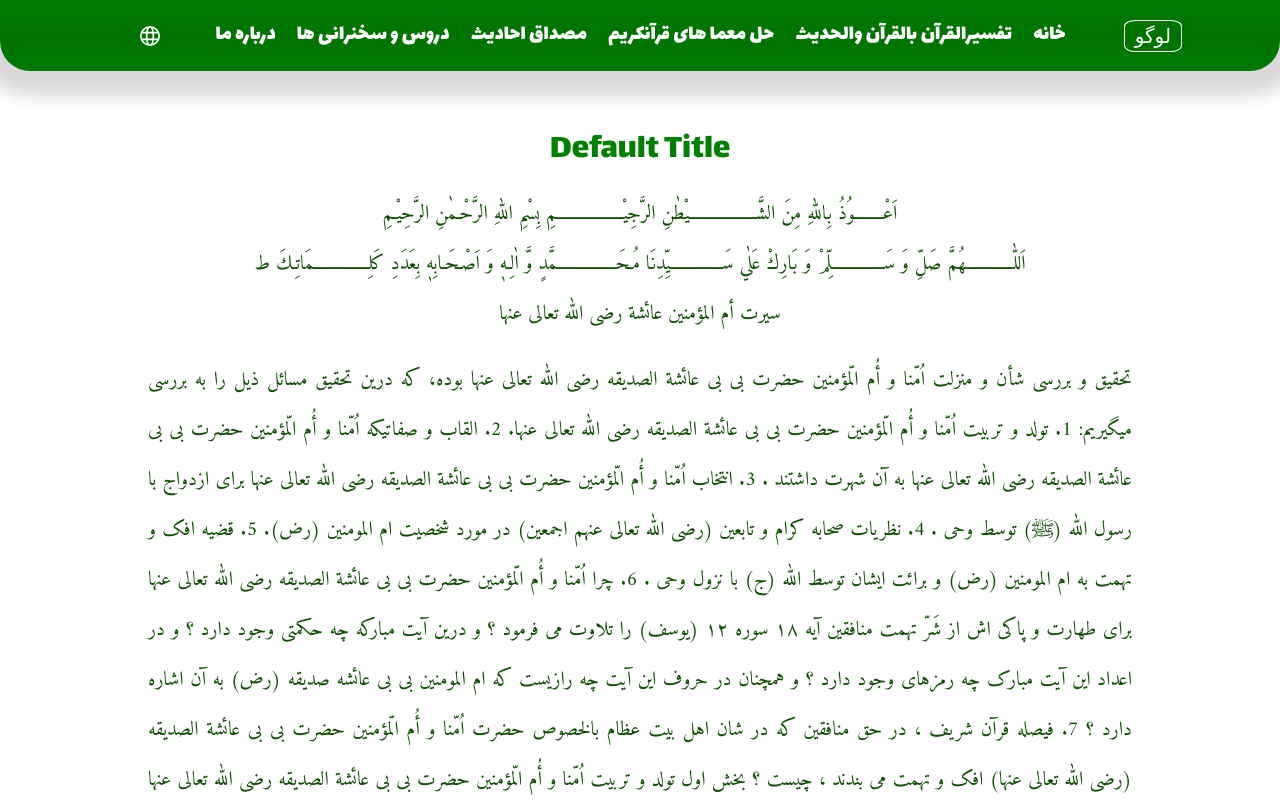
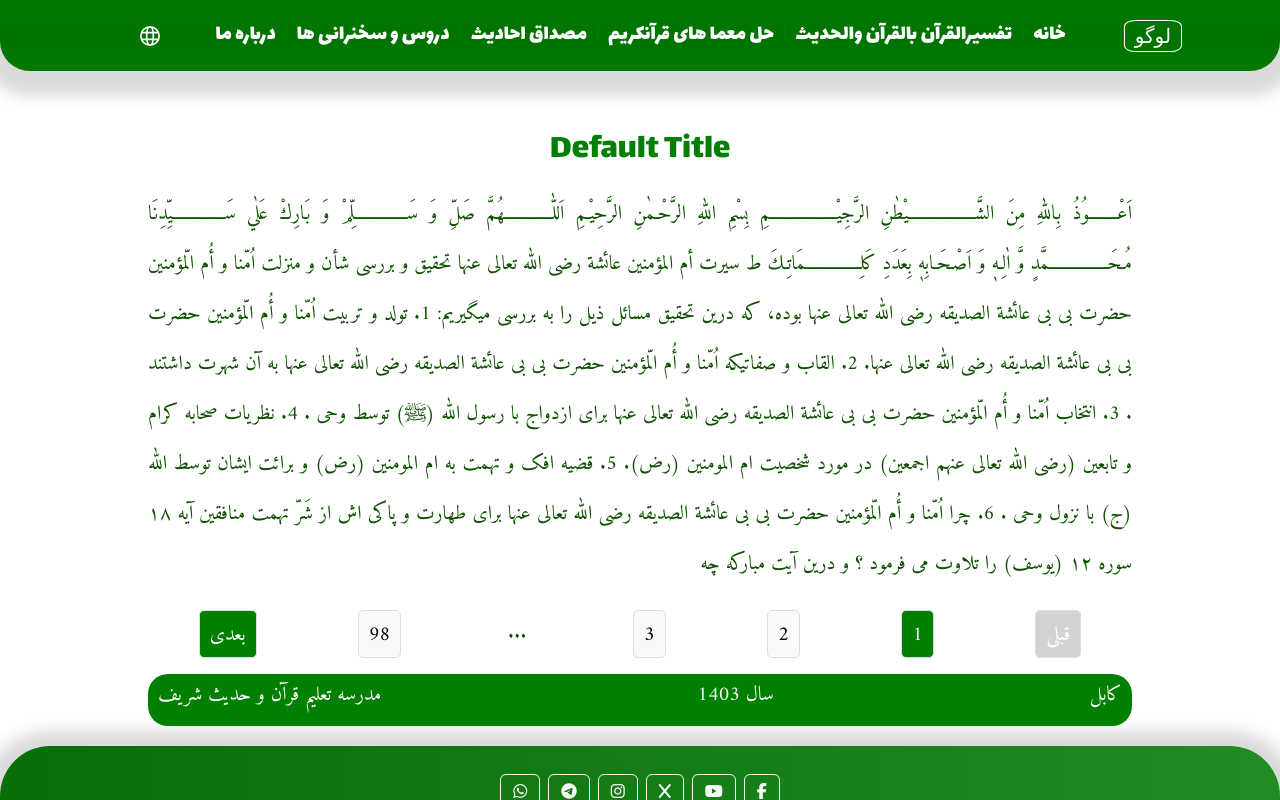
Before and after one commit to jamalnaserhabibi/ejaz_e-quran, a React (Vite) app: page /taqrirView in a window 1280 px wide. Shown: the top 800 px of the page. Built offline with nearby package versions, Linux system fonts and the light colour scheme; a web font is replaced by a local one.

Commit message:
pagination applied

```diff
--- a/src/components/files/first.jsx
+++ b/src/components/files/first.jsx
@@ -1,20 +1,123 @@
-import React from "react";
-const first = () => {
+// import React from "react";
+import React, { useState } from 'react';
+
+const TextPagination = ({ text, wordsPerPage }) => {
+  const [currentPage, setCurrentPage] = useState(0);
+
+  // Split the text into chunks
+  const textChunks = text.match(new RegExp(`(?:\\S+\\s+){1,${wordsPerPage}}`, 'g')) || [text];
+  const totalPages = textChunks.length;
+
+  // Function to generate pagination buttons with ellipsis
+  const generatePageNumbers = () => {
+    const pages = [];
+    const maxVisiblePages = 5; // Number of visible page buttons (including ellipsis)
+    const half = Math.floor(maxVisiblePages / 2);
+
+    if (totalPages <= maxVisiblePages) {
+      for (let i = 0; i < totalPages; i++) pages.push(i);
+    } else {
+      if (currentPage <= half) {
+        // Show first pages and ellipsis
+        for (let i = 0; i < maxVisiblePages - 2; i++) pages.push(i);
+        pages.push('ellipsis');
+        pages.push(totalPages - 1);
+      } else if (currentPage >= totalPages - half - 1) {
+        // Show last pages and ellipsis
+        pages.push(0);
+        pages.push('ellipsis');
+        for (let i = totalPages - (maxVisiblePages - 2); i < totalPages; i++) pages.push(i);
+      } else {
+        // Show ellipsis on both sides
+        pages.push(0);
+        pages.push('ellipsis');
+        for (let i = currentPage - half + 1; i <= currentPage + half - 1; i++) pages.push(i);
+        pages.push('ellipsis');
+        pages.push(totalPages - 1);
+      }
+    }
+
+    return pages;
+  };
+
+  // Navigation functions
+  const goToPage = (page) => {
+    if (typeof page === 'number') setCurrentPage(page);
+  };
+
+  const goToNextPage = () => {
+    if (currentPage < totalPages - 1) setCurrentPage(currentPage + 1);
+  };
+
+  const goToPreviousPage = () => {
+    if (currentPage > 0) setCurrentPage(currentPage - 1);
+  };
+
   return (
     <div>
-      <p style={{ textAlign: "center" }}>
-        {" "}
+      <div style={{ marginBottom: '20px' }}>
+        {textChunks[currentPage]}
+      </div>
+      <div style={{ display: 'flex',height:'3rem', alignItems: 'center',width:'100%', justifyContent: 'space-around' }}>
+        <button onClick={goToPreviousPage} disabled={currentPage === 0}
+         style={{
+          height:'100%',
+          padding: '0px 10px',
+          backgroundColor: currentPage? 'green' : 'lightgray',
+          color:  'white',
+          border: '1px solid #ddd',
+          borderRadius: '5px',
+          cursor: 'pointer',
+        }}>
+         قبلی
+        </button>
+        {generatePageNumbers().map((page, index) =>
+          page === 'ellipsis' ? (
+            <span key={index} style={{ padding: '5px' }}>...</span>
+          ) : (
+            <button
+              key={index}
+              onClick={() => goToPage(page)}
+              style={{
+                height:'100%',
+                padding: '0px 10px',
+                backgroundColor: currentPage === page ? 'green' : '#f8f9fa',
+                color: currentPage === page ? '#fff' : '#000',
+                border: '1px solid #ddd',
+                borderRadius: '5px',
+                cursor: 'pointer',
+              }}
+            >
+              {page + 1}
+            </button>
+          )
+        )}
+        <button style={{
+          height:'100%',
+          padding: '0px 10px',
+          backgroundColor: !(currentPage === totalPages - 1) ? 'green' : 'lightgray',
+
+          color:  'white',
+          border: '1px solid #ddd',
+          borderRadius: '5px',
+          cursor: 'pointer',
+        }} onClick={goToNextPage} disabled={currentPage === totalPages - 1}>
+          بعدی
+        </button>
+      </div>
+    </div>
+  );
+};
+
+const first = () => {
+  const largeText =
+    `
     اَعْــــــــوُذُ بِاللّٰهِ مِنَ الشَّــــــــــــــــــيْطٰنِ
          الرَّجِيْــــــــــــــــــمِ بِسْمِ اللّٰهِ الرَّحْـمٰنِ الرَّحِيْـمِ
-        <br />
   اَللّٰـــــــــــــهُمَّ صَلِّ وَ سَــــــــــــــلِّمْ وَ بَارِكْ عَلٰي
          سَــــــــــــــيِّدِنَا مُـحَــــــــــــــــمَّدٍ وَّ اٰلِـهٖ وَ
          اَصْـحَـابِهٖ بِعَدَدِ كَلِـــــــــــــــمَاتِـكَ ط
-        <br />
            سیرت أم المؤمنين عائشة رضی الله تعالی عنها
-        <br />
-      </p>
-      <p>
         تحقیق و بررسی شأن و منزلت اُمّنا و أُم الّمؤمنين حضرت بی بی عائشة
         الصدیقه رضی الله تعالی عنها بوده، که درین تحقیق مسائل ذیل را به بررسی
         میگیریم: 1. تولد و تربیت اُمّنا و أُم الّمؤمنين حضرت بی بی عائشة الصدیقه
@@ -1446,10 +1549,9 @@ const first = () => {
         بر مبنای همین آیات فوق علماء امت تماماً اجماع بر کافر بودن شخص دارند که
         بر ام المومنین حضرت عائشه (رض) تهمت و افک می بندند و ناسزا میگویند. مصنف
         شیخ احمد الافغانی الحمد لله والصلاة والسلام على رسول الله (صلى الله عليه
-        وسلم ) سندنا و شفيعنا و حبيبنا و حبيب رب العالمين .
-      </p>
-    </div>
-  );
+        وسلم ) سندنا و شفيعنا و حبيبنا و حبيب رب العالمين .`;
+
+  return <TextPagination text={largeText} wordsPerPage={200} />;
 };
 
 export default first;
--- a/src/components/files/second.jsx
+++ b/src/components/files/second.jsx
@@ -1,15 +1,123 @@
-import React from "react";
+import React, { useState } from 'react';
+
+const TextPagination = ({ text, wordsPerPage }) => {
+  const [currentPage, setCurrentPage] = useState(0);
+
+  // Split the text into chunks
+  const textChunks = text.match(new RegExp(`(?:\\S+\\s+){1,${wordsPerPage}}`, 'g')) || [text];
+  const totalPages = textChunks.length;
+
+  // Function to generate pagination buttons with ellipsis
+  const generatePageNumbers = () => {
+    const pages = [];
+    const maxVisiblePages = 5; // Number of visible page buttons (including ellipsis)
+    const half = Math.floor(maxVisiblePages / 2);
+
+    if (totalPages <= maxVisiblePages) {
+      for (let i = 0; i < totalPages; i++) pages.push(i);
+    } else {
+      if (currentPage <= half) {
+        // Show first pages and ellipsis
+        for (let i = 0; i < maxVisiblePages - 2; i++) pages.push(i);
+        pages.push('ellipsis');
+        pages.push(totalPages - 1);
+      } else if (currentPage >= totalPages - half - 1) {
+        // Show last pages and ellipsis
+        pages.push(0);
+        pages.push('ellipsis');
+        for (let i = totalPages - (maxVisiblePages - 2); i < totalPages; i++) pages.push(i);
+      } else {
+        // Show ellipsis on both sides
+        pages.push(0);
+        pages.push('ellipsis');
+        for (let i = currentPage - half + 1; i <= currentPage + half - 1; i++) pages.push(i);
+        pages.push('ellipsis');
+        pages.push(totalPages - 1);
+      }
+    }
+
+    return pages;
+  };
+
+  // Navigation functions
+  const goToPage = (page) => {
+    if (typeof page === 'number') setCurrentPage(page);
+  };
+
+  const goToNextPage = () => {
+    if (currentPage < totalPages - 1) setCurrentPage(currentPage + 1);
+  };
+
+  const goToPreviousPage = () => {
+    if (currentPage > 0) setCurrentPage(currentPage - 1);
+  };
+
+  return (
+    <div>
+      <div style={{ marginBottom: '20px' }}>
+        {textChunks[currentPage]}
+      </div>
+      <div style={{ display: 'flex',height:'3rem', alignItems: 'center',width:'100%', justifyContent: 'space-around' }}>
+        <button onClick={goToPreviousPage} disabled={currentPage === 0}
+         style={{
+          height:'100%',
+          padding: '0px 10px',
+          backgroundColor: currentPage? 'green' : 'lightgray',
+          color:  'white',
+          border: '1px solid #ddd',
+          borderRadius: '5px',
+          cursor: 'pointer',
+        }}>
+         قبلی
+        </button>
+        {generatePageNumbers().map((page, index) =>
+          page === 'ellipsis' ? (
+            <span key={index} style={{ padding: '5px' }}>...</span>
+          ) : (
+            <button
+              key={index}
+              onClick={() => goToPage(page)}
+              style={{
+                height:'100%',
+                padding: '0px 10px',
+                backgroundColor: currentPage === page ? 'green' : '#f8f9fa',
+                color: currentPage === page ? '#fff' : '#000',
+                border: '1px solid #ddd',
+                borderRadius: '5px',
+                cursor: 'pointer',
+              }}
+            >
+              {page + 1}
+            </button>
+          )
+        )}
+        <button style={{
+          height:'100%',
+          padding: '0px 10px',
+          backgroundColor: !(currentPage === totalPages - 1) ? 'green' : 'lightgray',
+
+          color:  'white',
+          border: '1px solid #ddd',
+          borderRadius: '5px',
+          cursor: 'pointer',
+        }} onClick={goToNextPage} disabled={currentPage === totalPages - 1}>
+          بعدی
+        </button>
+      </div>
+    </div>
+  );
+};
+
+
 const first = () => {
-  return (
-    <div >
-<p style={{textAlign:'center'}}>
+  const largeText =
+  `
+
     اَعْــــــــوُذُ بِاللّٰهِ مِنَ الشَّــــــــــــــــــيْطٰنِ الرَّجِيْــــــــــــــــــمِ
 بِسْمِ اللّٰهِ الرَّحْـمٰنِ الرَّحِيْـمِ
 <br />
 اَللّٰــــــــــــهُمَّ صَلِّ وَ سَــــــــــــــلِّمْ وَ بَارِكْ عَلٰي سَــــــــــــــيِّدِنَا مُـحَــــــــــــــــمَّدٍ وَّ اٰلِـهٖ وَ اَصْـحَـابِهٖ  بِعَدَدِ كَلِـــــــــــــــمَاتِـكَ
-<br />
-</p>
-<p>
+
 موضوع درس:
 تجلیل مولود شریف رحمت للعالمین ، سیدنا و سندنا و شفیعنا محمد مصطفی رسول الله  صلی الله علیه وسلم را از منابع ذیل به بررسی میگیریم؛
 1)	تجلیل المولود الشریف  فی القرآن العظیم
@@ -183,9 +291,10 @@ const first = () => {
 
 
 در ذیل نام های بیشتر از ۳۰۰ کُتُب علماء سلف الصالحین است که در مورد مولود شریف رسول الله ﷺ نوشته اند و این دقیقا به این معنی است که تجلیل مولود شریف مسئله بسیار حاد و اساسی تمام ادوار تاریخ بوده و است و اشخاص جز نا فهم  و ناشکر خلاف تجلیل مولود شریف نمیباشد .
-</p>
-  </div>
-  );
+`
+
+return <TextPagination text={largeText} wordsPerPage={200} />;
+
 };
 
 export default first;
```
Lines whose indentation alone changed are shown as unchanged.
